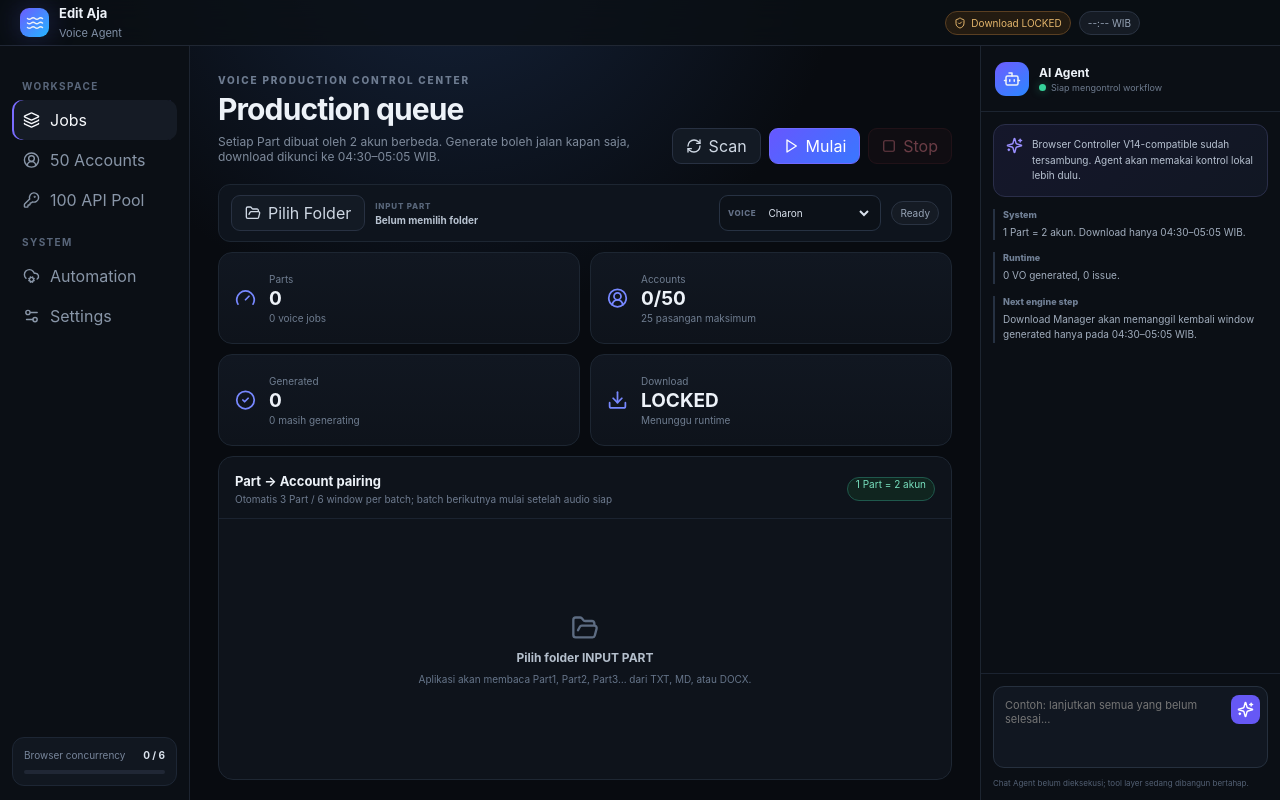
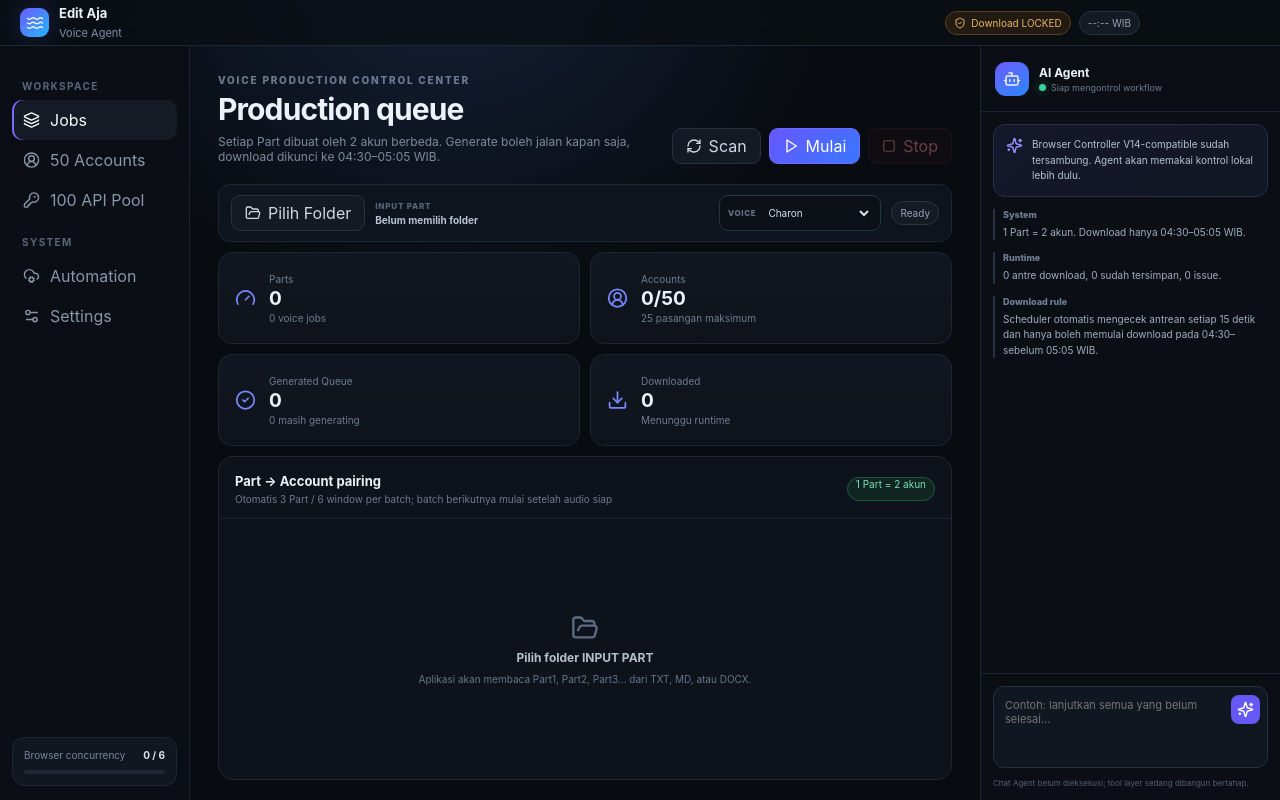
Before and after one commit to tonitarung099-creator/Edit-Aja-Voice-Agent, a React (Vite) app: page / in a window 1280 px wide. Built offline with nearby package versions, Linux system fonts and the light colour scheme.

Commit message:
feat: display automatic download progress

```diff
--- a/src/App.tsx
+++ b/src/App.tsx
@@ -33,9 +33,10 @@ type RuntimeVoiceJob = {
   pairSide: 'A' | 'B';
   sourcePath: string;
   sourceName: string;
-  status: 'waiting' | 'opening' | 'needs_login' | 'filling' | 'prepared' | 'selecting_voice' | 'generating' | 'generated' | 'provider_limited' | 'error' | 'stopped';
+  status: 'waiting' | 'opening' | 'needs_login' | 'filling' | 'prepared' | 'selecting_voice' | 'generating' | 'generated' | 'downloading' | 'downloaded' | 'download_error' | 'provider_limited' | 'error' | 'stopped';
   message: string;
   windowHandle?: number;
+  outputPath?: string;
   updatedAt: string;
 };
 
@@ -62,10 +63,10 @@ function voLabel(slot:number) {
 }
 
 function statusTone(status?:RuntimeVoiceJob['status']) {
-  if (status === 'prepared' || status === 'generated') return 'good';
-  if (status === 'opening' || status === 'filling' || status === 'selecting_voice' || status === 'generating') return 'busy';
+  if (status === 'prepared' || status === 'generated' || status === 'downloaded') return 'good';
+  if (status === 'opening' || status === 'filling' || status === 'selecting_voice' || status === 'generating' || status === 'downloading') return 'busy';
   if (status === 'needs_login' || status === 'provider_limited') return 'warn';
-  if (status === 'error' || status === 'stopped') return 'bad';
+  if (status === 'error' || status === 'stopped' || status === 'download_error') return 'bad';
   return 'default';
 }
 
@@ -79,7 +80,10 @@ function shortStatus(job?:RuntimeVoiceJob) {
     prepared:'Prepared',
     selecting_voice:'Voice',
     generating:'Generating',
-    generated:'Generated',
+    generated:'Queued',
+    downloading:'Downloading',
+    downloaded:'Downloaded',
+    download_error:'Download error',
     provider_limited:'Limited',
     error:'Error',
     stopped:'Stopped',
@@ -269,8 +273,10 @@ export default function App(){
   const configuredCount = profiles.length;
   const generatingCount = runtime.jobs.filter(j=>j.status==='generating').length;
   const generatedCount = runtime.jobs.filter(j=>j.status==='generated').length;
-  const activeCount = runtime.jobs.filter(j=>['opening','filling','selecting_voice','generating'].includes(j.status)).length;
-  const issueCount = runtime.jobs.filter(j=>['error','needs_login','provider_limited'].includes(j.status)).length;
+  const downloadingCount = runtime.jobs.filter(j=>j.status==='downloading').length;
+  const downloadedCount = runtime.jobs.filter(j=>j.status==='downloaded').length;
+  const activeCount = runtime.jobs.filter(j=>['opening','filling','selecting_voice','generating','downloading'].includes(j.status)).length;
+  const issueCount = runtime.jobs.filter(j=>['error','needs_login','provider_limited','download_error'].includes(j.status)).length;
 
   return <div className="app-shell">
     <header className="topbar">
@@ -329,8 +335,8 @@ export default function App(){
         <section className="stats-grid">
           <div className="stat"><Gauge/><div><span>Parts</span><b>{groupedJobs.length}</b><small>{runtime.jobs.length} voice jobs</small></div></div>
           <div className="stat"><CircleUserRound/><div><span>Accounts</span><b>{configuredCount}/50</b><small>25 pasangan maksimum</small></div></div>
-          <div className="stat"><CheckCircle2/><div><span>Generated</span><b>{generatedCount}</b><small>{generatingCount} masih generating</small></div></div>
-          <div className="stat"><Download/><div><span>Download</span><b>{downloadState.open ? 'OPEN' : 'LOCKED'}</b><small>{downloadState.nextLabel}</small></div></div>
+          <div className="stat"><CheckCircle2/><div><span>Generated Queue</span><b>{generatedCount}</b><small>{generatingCount} masih generating</small></div></div>
+          <div className="stat"><Download/><div><span>Downloaded</span><b>{downloadedCount}</b><small>{downloadingCount ? `${downloadingCount} downloading` : downloadState.nextLabel}</small></div></div>
         </section>
 
         <section className="panel">
@@ -351,8 +357,8 @@ export default function App(){
             <div className="tr th"><span>PART</span><span>ACCOUNT A</span><span>ACCOUNT B</span><span>STATUS</span><span>SOURCE</span></div>
             {groupedJobs.map(row=><div className="tr" key={row.partNumber}>
               <span className="part">Part {String(row.partNumber).padStart(2,'0')}</span>
-              <span><Pill tone={statusTone(row.a)}>{(['opening','selecting_voice'].includes(row.a?.status || ''))&&<LoaderCircle size={11}/>}  {row.a?voLabel(row.a.accountSlot):'—'} · {shortStatus(row.a)}</Pill></span>
-              <span><Pill tone={statusTone(row.b)}>{(['opening','selecting_voice'].includes(row.b?.status || ''))&&<LoaderCircle size={11}/>}  {row.b?voLabel(row.b.accountSlot):'—'} · {shortStatus(row.b)}</Pill></span>
+              <span><Pill tone={statusTone(row.a)}>{(['opening','selecting_voice','downloading'].includes(row.a?.status || ''))&&<LoaderCircle size={11}/>}  {row.a?voLabel(row.a.accountSlot):'—'} · {shortStatus(row.a)}</Pill></span>
+              <span><Pill tone={statusTone(row.b)}>{(['opening','selecting_voice','downloading'].includes(row.b?.status || ''))&&<LoaderCircle size={11}/>}  {row.b?voLabel(row.b.accountSlot):'—'} · {shortStatus(row.b)}</Pill></span>
               <span className="job-detail">{row.a?.message || row.b?.message || 'Menunggu'}</span>
               <span className="source-name" title={row.sourceName}>{row.sourceName}</span>
             </div>)}
@@ -411,8 +417,8 @@ export default function App(){
       <div className="agent-feed">
         <div className="agent-card"><Sparkles size={17}/><p>Browser Controller V14-compatible sudah tersambung. Agent akan memakai kontrol lokal lebih dulu.</p></div>
         <div className="agent-msg"><span>System</span><p>1 Part = 2 akun. Download hanya 04:30–05:05 WIB.</p></div>
-        <div className="agent-msg"><span>Runtime</span><p>{runtime.running ? `Menjalankan/memantau batch dengan voice ${voiceName}.` : `${generatedCount} VO generated, ${issueCount} issue.`}</p></div>
-        <div className="agent-msg"><span>Next engine step</span><p>Download Manager akan memanggil kembali window generated hanya pada 04:30–05:05 WIB.</p></div>
+        <div className="agent-msg"><span>Runtime</span><p>{runtime.running ? `Menjalankan/memantau batch dengan voice ${voiceName}.` : `${generatedCount} antre download, ${downloadedCount} sudah tersimpan, ${issueCount} issue.`}</p></div>
+        <div className="agent-msg"><span>Download rule</span><p>Scheduler otomatis mengecek antrean setiap 15 detik dan hanya boleh memulai download pada 04:30–sebelum 05:05 WIB.</p></div>
       </div>
       <div className="agent-input"><textarea value={agentText} onChange={e=>setAgentText(e.target.value)} placeholder="Contoh: lanjutkan semua yang belum selesai..."/><button><Sparkles size={17}/></button><small>Chat Agent belum dieksekusi; tool layer sedang dibangun bertahap.</small></div>
     </aside>
```
